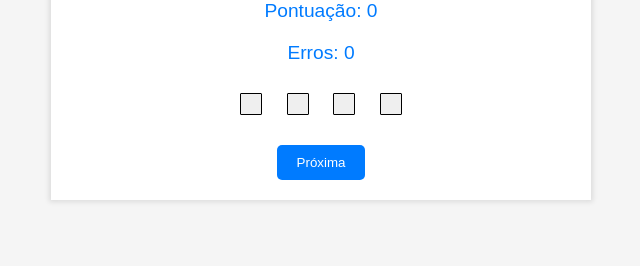
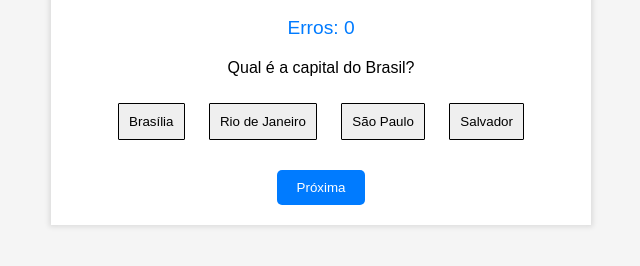
Before and after one commit to leojosants/udemy_projetos_de_javascript_aprenda_html_css_e_javascript__secao_25, a plain HTML site: page quiz_interativo/index.html in a window 1280 px wide. Shown: the part 350-616 px from the top of the page, without its empty margins (319-959 px from the left). Drawn offline with Linux system fonts and the light colour scheme.

Commit message:
class 129 - starting Javascript

```diff
--- a/quiz_interativo/assets/css/styles.css
+++ b/quiz_interativo/assets/css/styles.css
@@ -3,7 +3,7 @@
     --color_1: rgba(0, 0, 0, 0.1);
     --color_2: #FFFFFF;
     --color_3: #000000;
-    --color_4: #666363;
+    --color_4: #dddddd;
     --color_5: #007BFF;
     --color_6: #4e9ff7;
 }
--- a/quiz_interativo/assets/js/app.js
+++ b/quiz_interativo/assets/js/app.js
@@ -1 +1,41 @@
-import { questions } from "./questions_db.js";
+//
+import { questions_db } from "./questions_db.js";
+
+/*
+    select elements
+*/
+const question_elements = document.querySelector('[data_question]');
+const choice_elements = document.querySelectorAll('[data_choice]');
+const score_elements = document.querySelector('[data_score]');
+const wrong_elements = document.querySelector('[data_wrong]');
+const next_button = document.querySelector('[data_next]');
+
+/*
+    global variables
+*/
+let answer_chosen = false;
+let current_question = 0;
+let score = 0;
+let wrong = 0;
+
+/*
+    functions
+*/
+const loadQuestion = () => {
+    const current_question_data = questions_db[current_question];
+    question_elements.innerText = current_question_data.question;
+
+    const choices = current_question_data.choices;
+
+    for (let i = 0; i < choice_elements.length; i++) {
+        choice_elements[i].innerText = choices[i];
+    }
+
+    answer_chosen = false;
+};
+
+loadQuestion();
+
+/*
+    events
+*/
--- a/quiz_interativo/assets/js/questions_db.js
+++ b/quiz_interativo/assets/js/questions_db.js
@@ -1,4 +1,4 @@
-export const questions = [
+export const questions_db = [
     {
       question: "Qual é a capital do Brasil?",
       choices: ["Brasília", "Rio de Janeiro", "São Paulo", "Salvador"],
--- a/quiz_interativo/index.html
+++ b/quiz_interativo/index.html
@@ -28,10 +28,10 @@
 
             <!--  -->
             <div id="choices" data_choices>
-                <button class="choice" id="choice_1" data_choice_1></button>
-                <button class="choice" id="choice_2" data_choice_1></button>
-                <button class="choice" id="choice_3" data_choice_1></button>
-                <button class="choice" id="choice_4" data_choice_1></button>
+                <button class="choice" id="choice_1" data_choice data_choice_1></button>
+                <button class="choice" id="choice_2" data_choice data_choice_2></button>
+                <button class="choice" id="choice_3" data_choice data_choice_3></button>
+                <button class="choice" id="choice_4" data_choice data_choice_4></button>
             </div>
 
             <!--  -->
```
